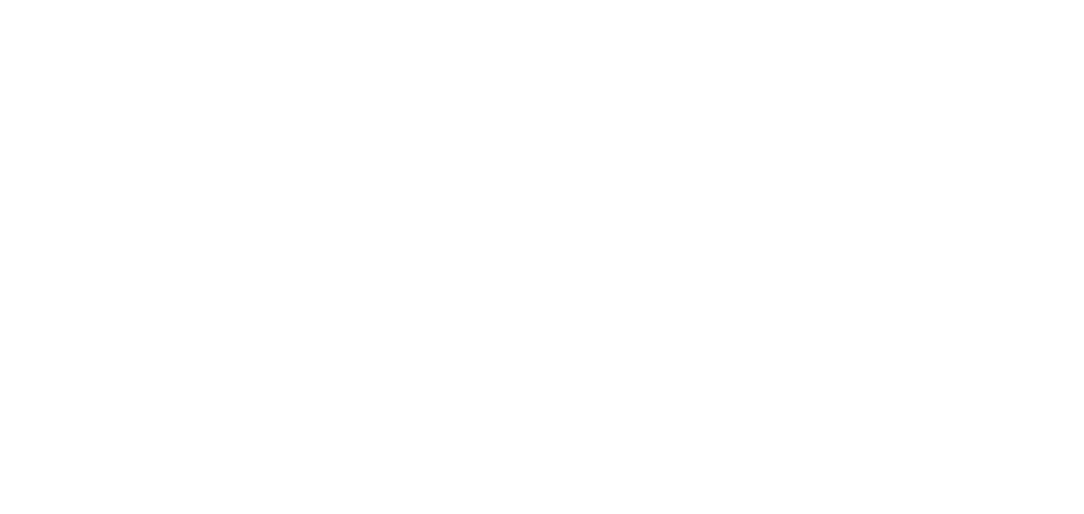
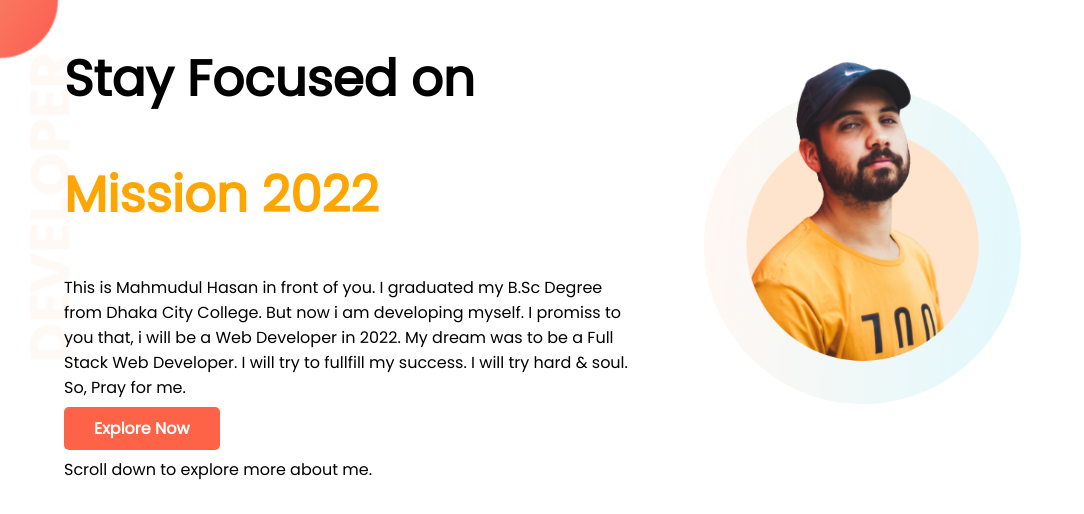
Before and after one commit to samratbd182/assignment-1, a plain HTML site: page index.html in a window 1280 px wide. Shown: the whole page, without its empty margins (0-1084 px from the left). Drawn offline with Linux system fonts and the light colour scheme.

Commit message:
top banner added

```diff
--- a/index.html
+++ b/index.html
@@ -5,9 +5,23 @@
     <meta http-equiv="X-UA-Compatible" content="IE=edge">
     <meta name="viewport" content="width=device-width, initial-scale=1.0">
     <title>assignment-1</title>
+    <link rel="preconnect" href="https://fonts.googleapis.com">
+    <link rel="preconnect" href="https://fonts.gstatic.com" crossorigin>
+    <link href="https://fonts.googleapis.com/css2?family=Poppins&display=swap" rel="stylesheet">
     <link rel="stylesheet" href="style.css">
 </head>
 <body>
-
+    <section class="top-banner">
+        <div class="half-width">
+            <h1>Stay Focused on</h1>
+            <h1 class="orange-color">Mission 2022</h1>
+            <p>This is Mahmudul Hasan in front of you. I graduated my B.Sc Degree from Dhaka City College. But now i am developing myself. I promiss to you that, i will be a Web Developer in 2022. My dream was to be a Full Stack Web Developer. I will try to fullfill my success. I will try hard & soul. So, Pray for me.</p>
+            <a class="link-button" target="_blank" href="https://www.facebook.com/mahmudulhasansamrat.samrat/">Explore Now</a>
+            <p>Scroll down to explore more about me.</p>
+        </div>
+        <div class="half-width">
+            <img src="images/person-2.png" alt="">
+        </div>
+    </section>
 </body>
 </html>
--- a/style.css
+++ b/style.css
@@ -0,0 +1,32 @@
+body {
+  font-family: "Poppins", sans-serif;
+  margin: 0;
+}
+h1 {
+  font-size: 50px;
+}
+.orange-color {
+  color: orange;
+}
+section {
+  display: flex;
+}
+.half-width {
+  width: 50%;
+  padding-left: 5%;
+}
+.half-width img {
+  width: 55%;
+}
+.link-button {
+  text-decoration: none;
+  background-color: tomato;
+  padding: 10px 30px;
+  color: white;
+  font-weight: 700;
+  border-radius: 5px;
+}
+.top-banner {
+  background-image: url(images/top-banner.png);
+  background-repeat: no-repeat;
+}
```
Also changed, not shown: images/illustrator-1.png (added), images/illustrator-2.png (added), images/illustrator-3.png (added), images/person-2.png (added), images/top-banner.png (added), 1 other file.
